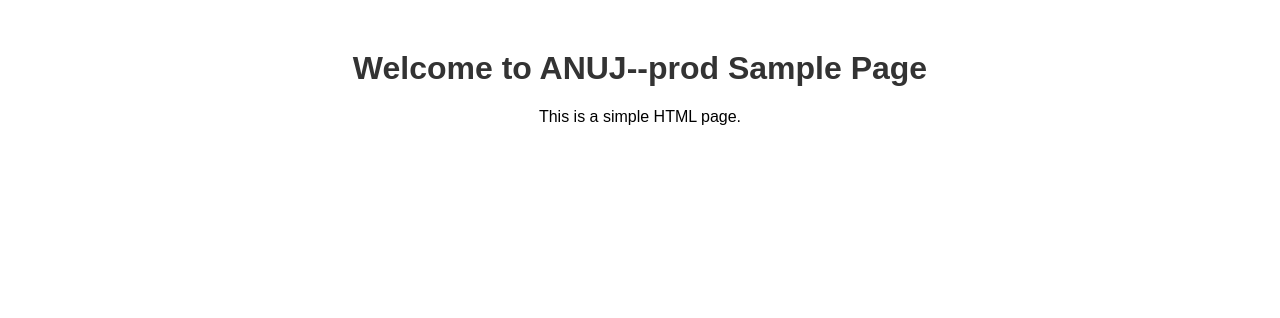
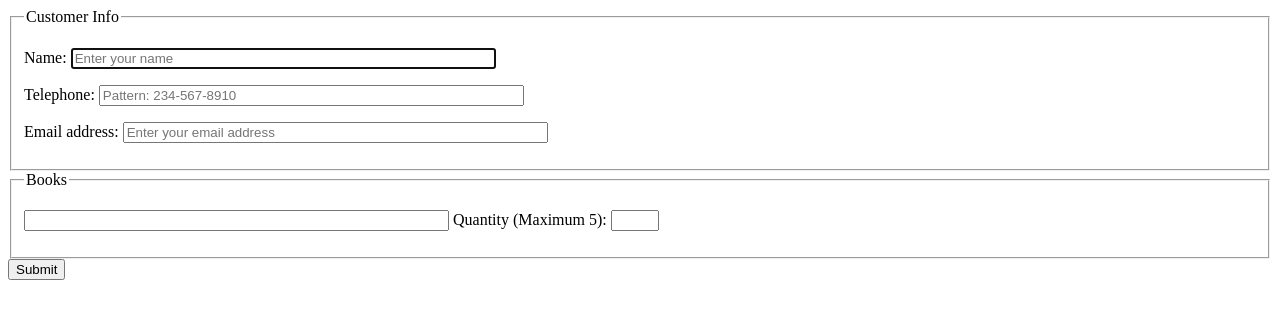
Before and after one commit to ANUJ-POHANKAR/test, a plain HTML site: page index.html in a window 1280 px wide. Drawn offline with Linux system fonts and the light colour scheme.

Commit message:
Update index.html

```diff
--- a/index.html
+++ b/index.html
@@ -1,22 +1,52 @@
-<!DOCTYPE html>
-<html lang="en">
-<head>
-    <meta charset="UTF-8">
-    <meta name="viewport" content="width=device-width, initial-scale=1.0">
-    <title>Sample Page</title>
-    <style>
-        body {
-            font-family: Arial, sans-serif;
-            text-align: center;
-            margin: 50px;
-        }
-        h1 {
-            color: #333;
-        }
-    </style>
-</head>
-<body>
-    <h1>Welcome to ANUJ--prod Sample Page</h1>
-    <p>This is a simple HTML page.</p>
-</body>
+<html>
+    <body>
+        <form id="orderform" autocomplete="on">
+            <fieldset>
+                <legend>
+                    Customer Info
+                </legend>
+                <p>
+                    <label>
+                        Name:
+                        <input name="cusname" type="text"
+                        placeholder="Enter your name" autofocus required size="50">
+                    </label>
+                </p>
+                <p>
+                    <label>
+                        Telephone:
+                        <input id="tel" name="telephone"
+                        type="tel" required size="50" placeholder="Pattern: 234-567-8910" pattern="(([0-9]{3})(-[0-9]{3})(-[0-9]{4}))">
+                    </label>
+                </p>
+                <p>
+                    <label>
+                        Email address:
+                        <input name="mail" type="email" placeholder="Enter your email address" required size="50" multiple>
+                    </label>
+                </p>
+            </fieldset>
+            <fieldset>
+                <legend>
+                    Books
+                </legend>
+                <p>
+                    <label>
+                        <input type="text" name="book" list="books" size="50">
+                        <datalist id="books">
+                            <option value="HTML5 - Bruce Lawson and Remy Sharp">
+                            <option value="HTML5 : Up and Running - Mark Pilgrim">
+                            <option value="Head First HTML5 programming - Eric Freeman">
+                            <option value="Mastering HTML,CSS and JavaScript - Laura Lemay">
+                            </option>
+                        </datalist>
+                    </label>
+                    <label>
+                        Quantity (Maximum 5): <input name="quantity" type="number" min="1" max="5">
+                    </label>
+                </p>
+            </fieldset>
+            <input type="submit" value="Submit" name="submit">
+        </form>
+    </body>
 </html>
```
